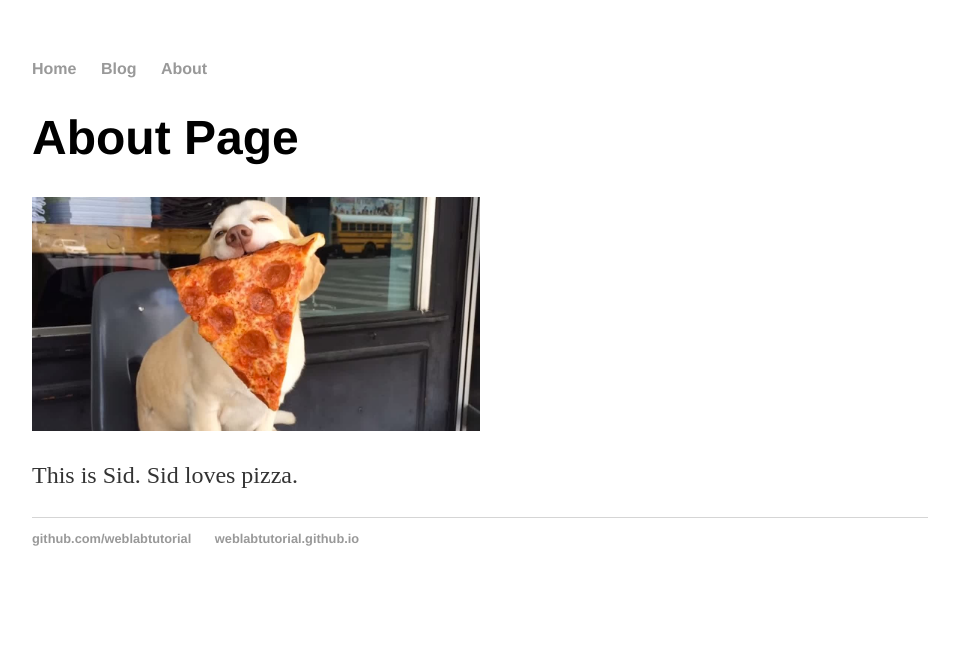
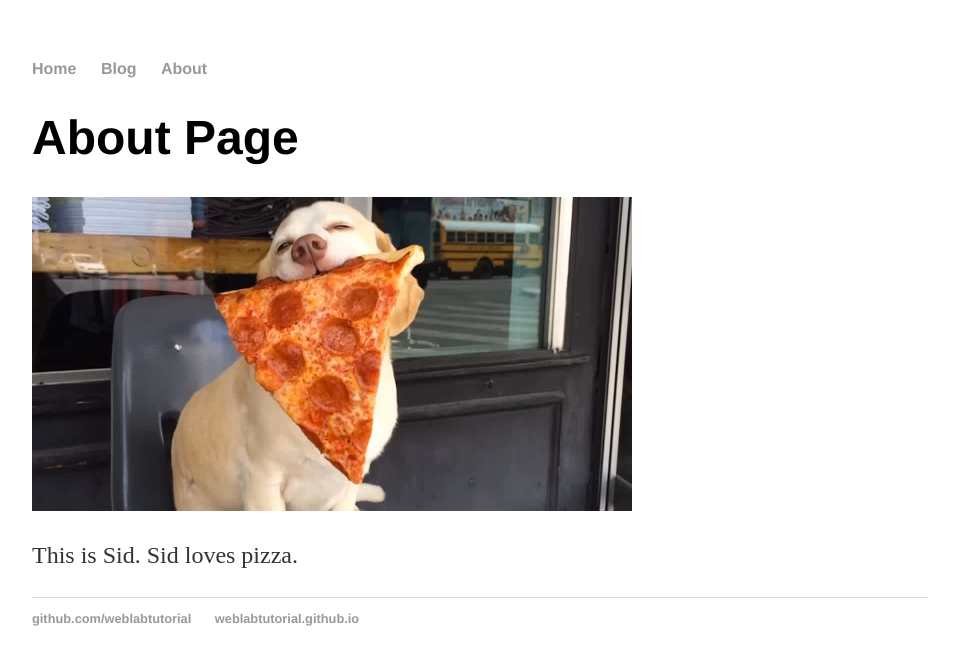
Before and after one commit to joemoore1501/joemoore1501.github.io, a Jekyll site: the page built from about/index.html, in a window 1280 px wide. Shown: the top 665 px of the page, without its empty margins (160-1119 px from the left). Built offline with Jekyll 4.4.1, drawn with Linux system fonts in a browser that asks for light colours.

Commit message:
Update main.css
Updating length and width of image on about page

```diff
--- a/css/main.css
+++ b/css/main.css
@@ -49,6 +49,6 @@ ul.posts li {
 }
 
 #sid {
-  width: 50%;
-  height: 50%;
+  width: 600px;
+  height: 314px;
 }
```
